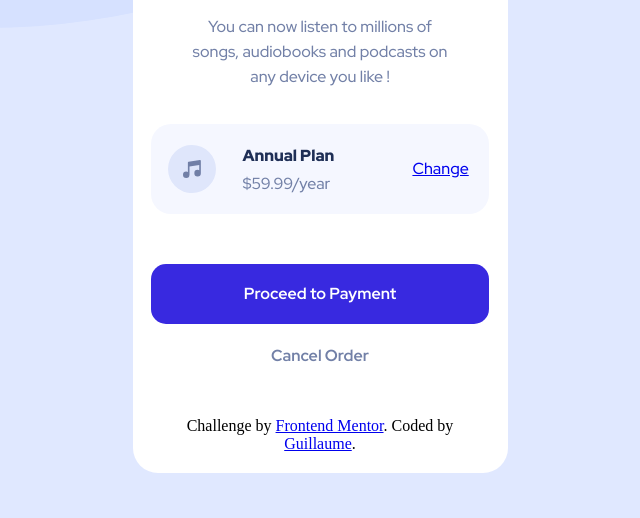
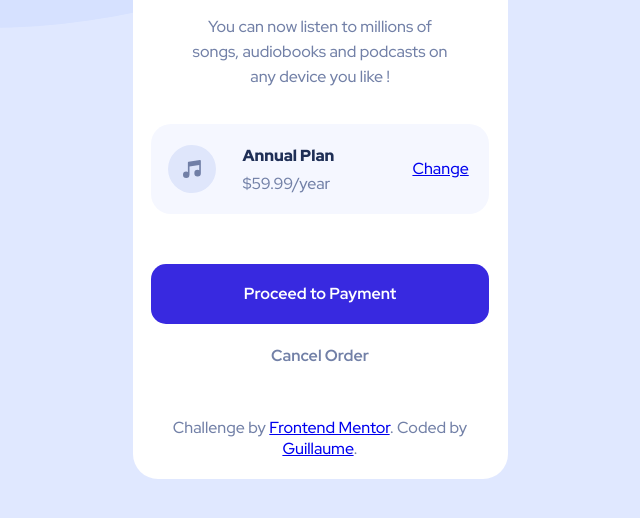
Before and after one commit to GCeccoli/Order-Summary-Prototype, a website: page index.html in a window 1280 px wide. Shown: the part 360-878 px from the top of the page, without its empty margins (320-960 px from the left). Drawn offline with Linux system fonts and the light colour scheme.

Commit message:
Modifications du footer

```diff
--- a/sass/main.scss
+++ b/sass/main.scss
@@ -142,4 +142,6 @@ footer {
     text-align: center;
     width: 80%;
     margin: 50px auto 20px;
+    font-family: $fontdisplay;
+    color: $neutraldesatured;
 }
```
Also changed, not shown: css/style.css, 1 other file.
